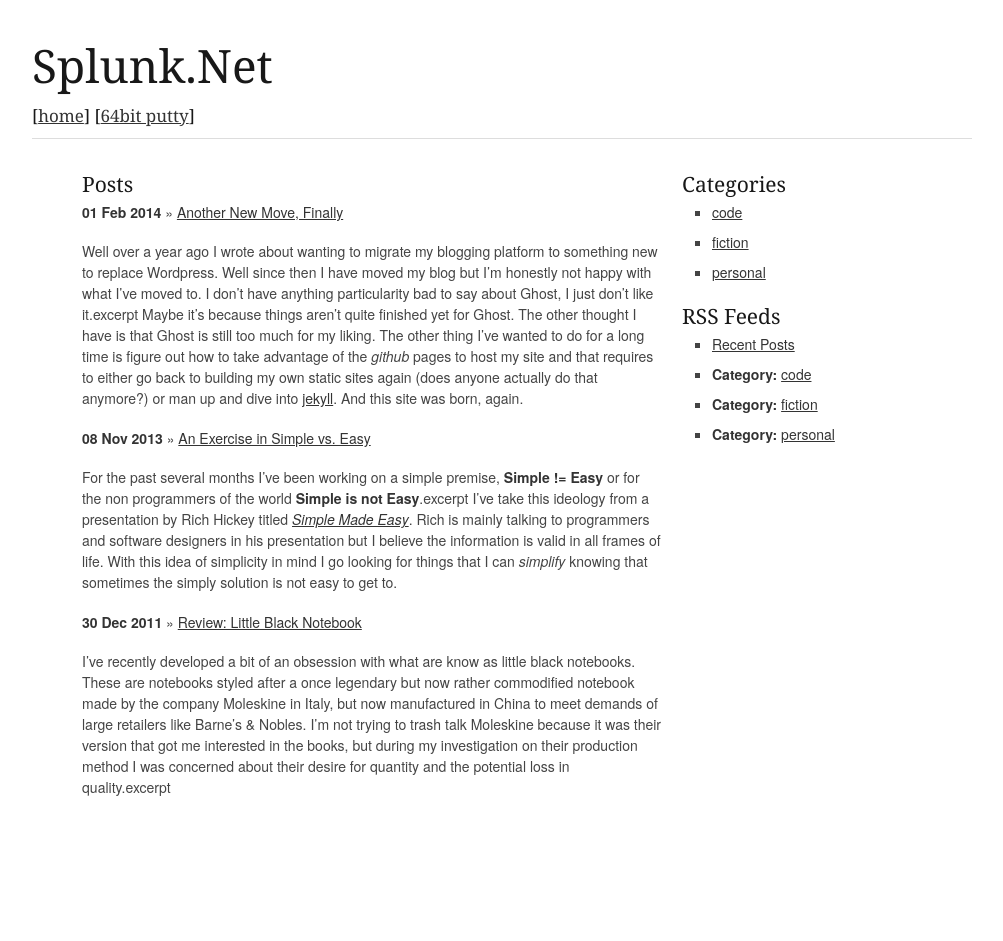
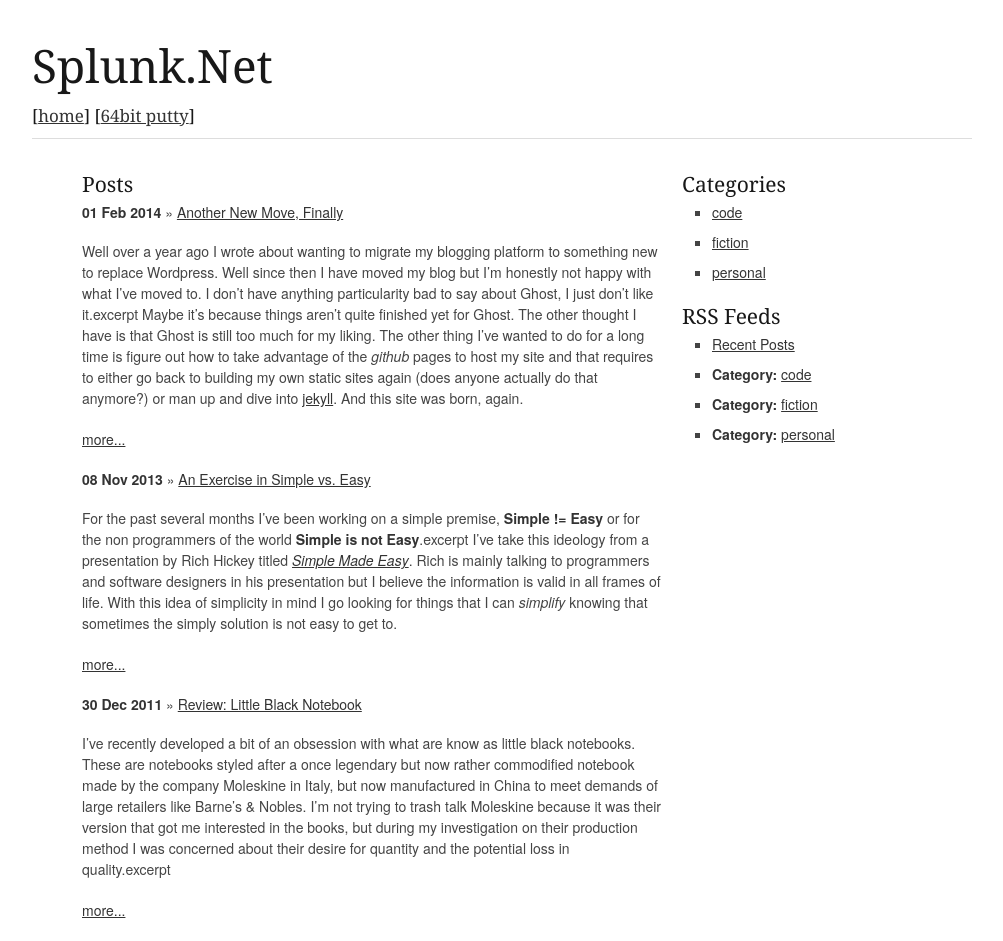
Before and after one commit to taddev/taddev.github.io, a Jekyll site: the page built from index.html, in a window 1280 px wide. Shown: the whole page, without its empty margins (138-1141 px from the left). Built offline with Jekyll 4.4.1, drawn with Linux system fonts in a browser that asks for light colours; comment, search, counter and statistics services are not loaded; before the commit the page ends 900 px from its top, so only the background shows below that.

Commit message:
fixing excerpt formating

```diff
--- a/index.html
+++ b/index.html
@@ -8,7 +8,9 @@
   <ul class="posts">
     {% for post in site.posts %}
       <li><strong>{{ post.date | date_to_string }}</strong> &raquo; <a href="{{ post.url }}">{{ post.title }}</a></li>
-      <p>{{ post.excerpt }}</p>
+{% if post.excerpt %}
+      <p>{{ post.excerpt }} <a href="{{ post.url }}"> more...</a></p>
+{% endif %}
     {% endfor %}
   </ul>
 </div>
```
